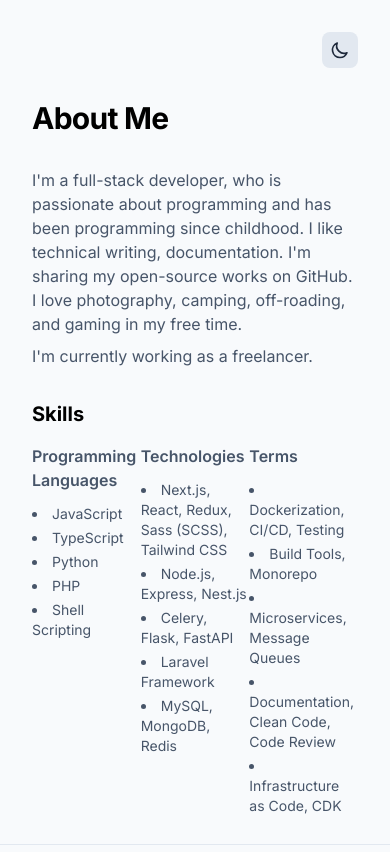
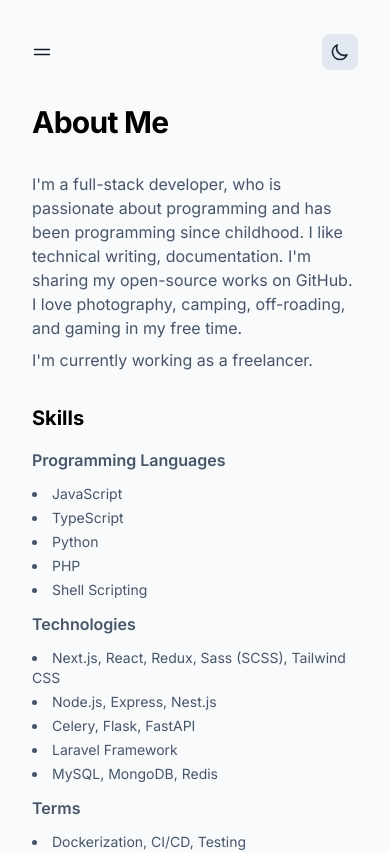
Before and after one commit to sinanbekar/sinan.engineer, a Next.js app: page /about in a window 390 px wide. Shown: the top 852 px of the page. Built offline with nearby package versions, Linux system fonts and the light colour scheme.

Commit message:
feat: mobile menu and adjustments (#3)
* fix: mobile main heading text adjustment

* feat: add mobile menu

* fix: skills section mobile adjustment

* fix: footer copyright mobile adjustment

```diff
--- a/src/components/Footer.tsx
+++ b/src/components/Footer.tsx
@@ -10,9 +10,9 @@
       <span>•</span>
       <Link href="/blog">Blog</Link>
     </div>
-    <div className="mb-3 flex space-x-2 text-sm text-slate-500 dark:text-slate-400">
-      <span>© Copyright 2022 Sinan Bekar. All rights reserved.</span>
-    </div>
+    <span className="m-3 mt-0 text-center text-sm text-slate-500 dark:text-slate-400">
+      © Copyright 2022 Sinan Bekar. All rights reserved.
+    </span>
   </footer>
 );
 
--- a/src/components/Header.tsx
+++ b/src/components/Header.tsx
@@ -1,3 +1,4 @@
+/* eslint-disable @next/next/no-img-element */
 import React from "react";
 import { useRouter } from "next/router";
 import NextLink from "next/link";
@@ -11,33 +12,125 @@
   const isActive = router.asPath === href;
 
   return (
+    <li>
       <NextLink href={href}>
         <a
           className={cn(
             isActive
               ? "font-semibold text-slate-800 dark:text-slate-200"
               : "font-normal text-slate-600 dark:text-slate-400",
-          "hidden rounded-lg p-1 transition-all hover:bg-slate-200 dark:hover:bg-slate-800 sm:px-3 sm:py-2 md:inline-block"
+            "rounded-lg text-sm transition-all hover:bg-slate-200 dark:hover:bg-slate-800 sm:px-3 sm:py-2 md:inline-block md:text-base"
           )}
         >
-        <span className="capsize">{text}</span>
+          <span>{text}</span>
         </a>
       </NextLink>
+    </li>
   );
 };
 
-// TODO: Mobile Menu
+const Header = () => {
+  const [isMenuOpen, setIsMenuOpen] = React.useState(false);
+  const { events: routerEvents } = useRouter();
 
-const Header = () => {
+  const toggleMenu = () => {
+    if (isMenuOpen) {
+      setIsMenuOpen(false);
+      document.body.style.overflow = "";
+    } else {
+      setIsMenuOpen(true);
+      document.body.style.overflow = "hidden";
+    }
+  };
+
+  const closeMenu = () => {
+    setIsMenuOpen(false);
+    document.body.style.overflow = "";
+  };
+
+  React.useEffect(() => {
+    routerEvents.on("routeChangeComplete", closeMenu);
+    return function cleanup() {
+      routerEvents.off("routeChangeComplete", closeMenu);
+    };
+  }, [routerEvents]);
+
+  React.useEffect(() => {
+    return function cleanup() {
+      document.body.style.overflow = "";
+    };
+  }, []);
+
   return (
     <div className="flex flex-col justify-center px-8">
-      <nav className="relative mx-auto flex w-full max-w-2xl items-center justify-between border-slate-200 pt-8 pb-8 text-slate-900 dark:border-slate-700 dark:text-slate-100 sm:pb-16">
-        <div className="ml-[-0.60rem]">
+      <nav className="relative mx-auto w-full max-w-2xl border-slate-200 pt-8 pb-8 text-slate-900 dark:border-slate-700 dark:text-slate-100 sm:pb-16">
+        <div className="w-full md:flex md:flex-row-reverse md:items-center md:justify-between">
+          <div className="flex items-center justify-between">
+            <button
+              onClick={toggleMenu}
+              className="visible -ml-[0.60rem] flex h-10 w-10 items-center justify-center md:hidden"
+              aria-label="Toggle menu"
+              aria-expanded={isMenuOpen}
+              aria-controls="navbar-menu"
+              type="button"
+            >
+              <span className="sr-only">Open main menu</span>
+              {!isMenuOpen ? (
+                <svg
+                  className="h-5 w-5 text-gray-900 dark:text-gray-100"
+                  viewBox="0 0 20 20"
+                  fill="none"
+                  data-hide="false"
+                >
+                  <path
+                    d="M2.5 7.5H17.5"
+                    stroke="currentColor"
+                    strokeWidth="1.5"
+                    strokeLinecap="round"
+                    strokeLinejoin="round"
+                  ></path>
+                  <path
+                    d="M2.5 12.5H17.5"
+                    stroke="currentColor"
+                    strokeWidth="1.5"
+                    strokeLinecap="round"
+                    strokeLinejoin="round"
+                  ></path>
+                </svg>
+              ) : (
+                <svg
+                  className="h-5 w-5 text-gray-900 dark:text-gray-100"
+                  viewBox="0 0 24 24"
+                  stroke="currentColor"
+                  strokeWidth="1.5"
+                  strokeLinecap="round"
+                  strokeLinejoin="round"
+                  fill="none"
+                  shapeRendering="geometricPrecision"
+                  data-hide="true"
+                >
+                  <path d="M18 6L6 18"></path>
+                  <path d="M6 6l12 12"></path>
+                </svg>
+              )}
+            </button>
+            <ThemeSwitch />
+          </div>
+
+          <ul
+            id="navbar-menu"
+            className={cn(
+              "z-50 w-full flex-col space-y-10 md:m-0 md:-ml-[0.60rem] md:flex md:h-auto md:flex-row md:space-y-0 md:p-0 md:opacity-100",
+              isMenuOpen
+                ? "mt-8 flex h-screen p-2 opacity-100"
+                : "m-0 hidden h-0 p-0 opacity-0"
+            )}
+          >
             <NavItem href="/" text="Home" />
             <NavItem href="/about" text="About" />
             <NavItem href="/blog" text="Blog" />
+          </ul>
         </div>
-        <ThemeSwitch />
       </nav>
     </div>
   );
--- a/src/pages/about.tsx
+++ b/src/pages/about.tsx
@@ -26,7 +26,7 @@
           <h2 className="text-xl font-bold text-black dark:text-white md:text-3xl">
             Skills
           </h2>
-          <div className="my-4 flex flex-wrap">
+          <div className="my-4 flex flex-col md:flex-row md:flex-wrap">
             <div className="flex-1">
               <span className="font-semibold dark:text-slate-300">
                 Programming Languages
--- a/src/pages/index.tsx
+++ b/src/pages/index.tsx
@@ -20,7 +20,7 @@
       <section className="pb-16">
         <div className="mx-auto flex max-w-2xl flex-col items-center justify-center">
           <h1
-            className="mb-1 bg-slate-800 bg-clip-text fill-transparent text-4xl font-bold tracking-tight text-transparent
+            className="mb-1 bg-slate-800 bg-clip-text fill-transparent text-[2.4rem] leading-none font-bold tracking-tight text-transparent
           dark:animate-shine  dark:bg-gradient-to-l dark:from-sky-800 dark:to-sky-400 md:text-6xl"
           >
             Sinan Bekar
--- a/src/styles/globals.css
+++ b/src/styles/globals.css
@@ -3,18 +3,5 @@
 @tailwind utilities;
 
 #__next {
-  @apply flex flex-col min-h-screen justify-start;
+  @apply flex min-h-screen flex-col justify-start;
 }
-
-/* https://seek-oss.github.io/capsize/ */
-.capsize::before {
-  content: "";
-  margin-bottom: -0.098em;
-  display: table;
-}
-
-.capsize::after {
-  content: "";
-  margin-top: -0.219em;
-  display: table;
-}
```
Lines whose indentation alone changed are shown as unchanged.
